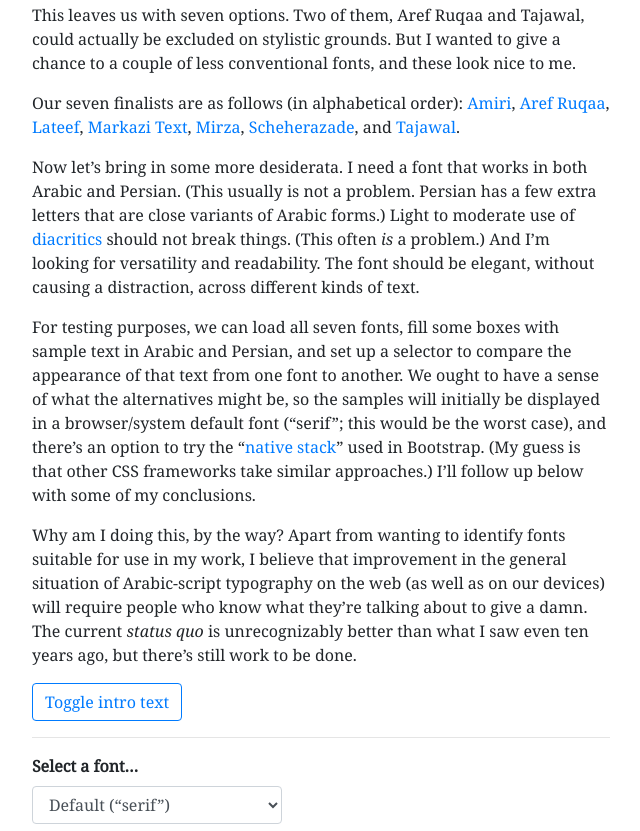
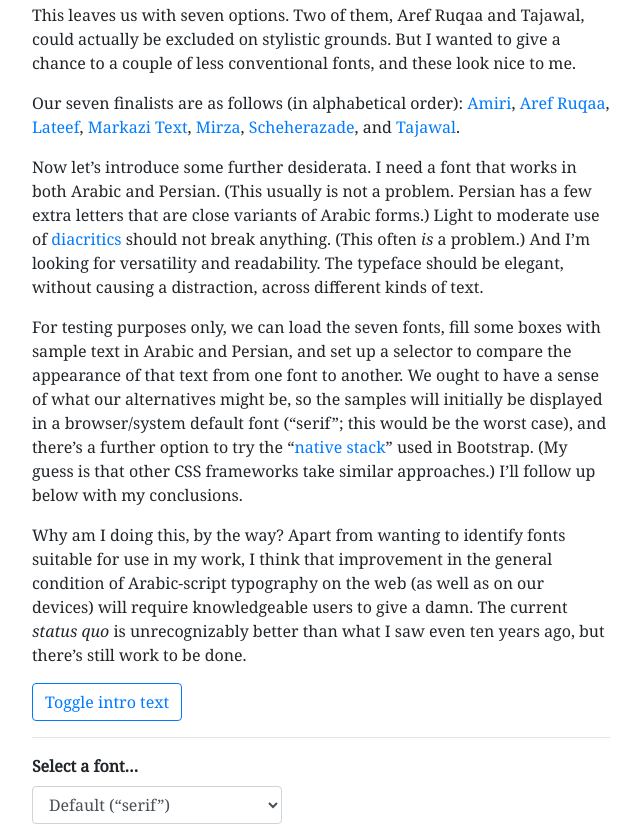
Before and after one commit to theodore-s-beers/arabic-font-tests, a plain HTML site: page index.html in a window 1280 px wide. Shown: the part 629-1460 px from the top of the page, without its empty margins (319-959 px from the left). Drawn offline with nearby package versions, Linux system fonts and the light colour scheme; a web font is replaced by a local one.

Commit message:
Minor edits to prose

```diff
--- a/index.html
+++ b/index.html
@@ -34,11 +34,13 @@
         direction: rtl;
       }
     </style>
-    <title>Testing Arabic-Script Google Fonts</title>
+    <title>Test Cases for Arabic-Script Google Fonts</title>
   </head>
   <body>
     <div class="container" style="margin-top:1rem;max-width:68ch">
-      <h1 style="margin-bottom:1rem">Testing Arabic-Script Google Fonts</h1>
+      <h1 style="margin-bottom:1rem">
+        Test Cases for Arabic-Script Google Fonts
+      </h1>
       <div class="accordion" id="introAccordion">
         <div
           id="collapseIntro"
@@ -140,44 +142,43 @@
             >.
           </p>
           <p>
-            Now let’s bring in some more desiderata. I need a font that works in
-            both Arabic and Persian. (This usually is not a problem. Persian has
-            a few extra letters that are close variants of Arabic forms.) Light
-            to moderate use of
+            Now let’s introduce some further desiderata. I need a font that
+            works in both Arabic and Persian. (This usually is not a problem.
+            Persian has a few extra letters that are close variants of Arabic
+            forms.) Light to moderate use of
             <a
               href="https://en.wikipedia.org/wiki/Arabic_diacritics"
               target="_blank"
               rel="noopener"
               >diacritics</a
             >
-            should not break things. (This often <em>is</em> a problem.) And I’m
-            looking for versatility and readability. The font should be elegant,
-            without causing a distraction, across different kinds of text.
+            should not break anything. (This often <em>is</em> a problem.) And
+            I’m looking for versatility and readability. The typeface should be
+            elegant, without causing a distraction, across different kinds of
+            text.
           </p>
           <p>
-            For testing purposes, we can load all seven fonts, fill some boxes
-            with sample text in Arabic and Persian, and set up a selector to
-            compare the appearance of that text from one font to another. We
-            ought to have a sense of what the alternatives might be, so the
+            For testing purposes only, we can load the seven fonts, fill some
+            boxes with sample text in Arabic and Persian, and set up a selector
+            to compare the appearance of that text from one font to another. We
+            ought to have a sense of what our alternatives might be, so the
             samples will initially be displayed in a browser/system default font
-            (“serif”; this would be the worst case), and there’s an option to
-            try the “<a
+            (“serif”; this would be the worst case), and there’s a further
+            option to try the “<a
               href="https://getbootstrap.com/docs/4.3/content/reboot/#native-font-stack"
               target="_blank"
               rel="noopener"
               >native stack</a
             >” used in Bootstrap. (My guess is that other CSS frameworks take
-            similar approaches.) I’ll follow up below with some of my
-            conclusions.
+            similar approaches.) I’ll follow up below with my conclusions.
           </p>
           <p>
             Why am I doing this, by the way? Apart from wanting to identify
-            fonts suitable for use in my work, I believe that improvement in the
-            general situation of Arabic-script typography on the web (as well as
-            on our devices) will require people who know what they’re talking
-            about to give a damn. The current <em>status quo</em> is
-            unrecognizably better than what I saw even ten years ago, but
-            there’s still work to be done.
+            fonts suitable for use in my work, I think that improvement in the
+            general condition of Arabic-script typography on the web (as well as
+            on our devices) will require knowledgeable users to give a damn. The
+            current <em>status quo</em> is unrecognizably better than what I saw
+            even ten years ago, but there’s still work to be done.
           </p>
         </div>
         <button
@@ -489,7 +490,7 @@
           <p>
             <strong>Tajawal:</strong> Somehow I find this appealing! The style
             is quite modern&#8202;—&#8202;far from the
-            <em>naskh</em> derivatives that I usually prefer. I don’t think I
+            <em>naskh</em> derivatives that I generally prefer. I don’t think I
             could go through with using this for longer blocks of text. It looks
             cool, though, and it handles diacritics surprisingly well. The
             biggest problem here is the lack of support for Persian letters.
@@ -584,7 +585,7 @@
       <p>
         Made with coffee and pedantry by
         <a href="https://www.theobeers.com/" rel="noopener">Theo Beers</a
-        ><br /><em>Last updated 11 Nov. 2019</em>
+        ><br /><em>Last updated 25 Nov. 2019</em>
       </p>
     </div>
     <script
```
